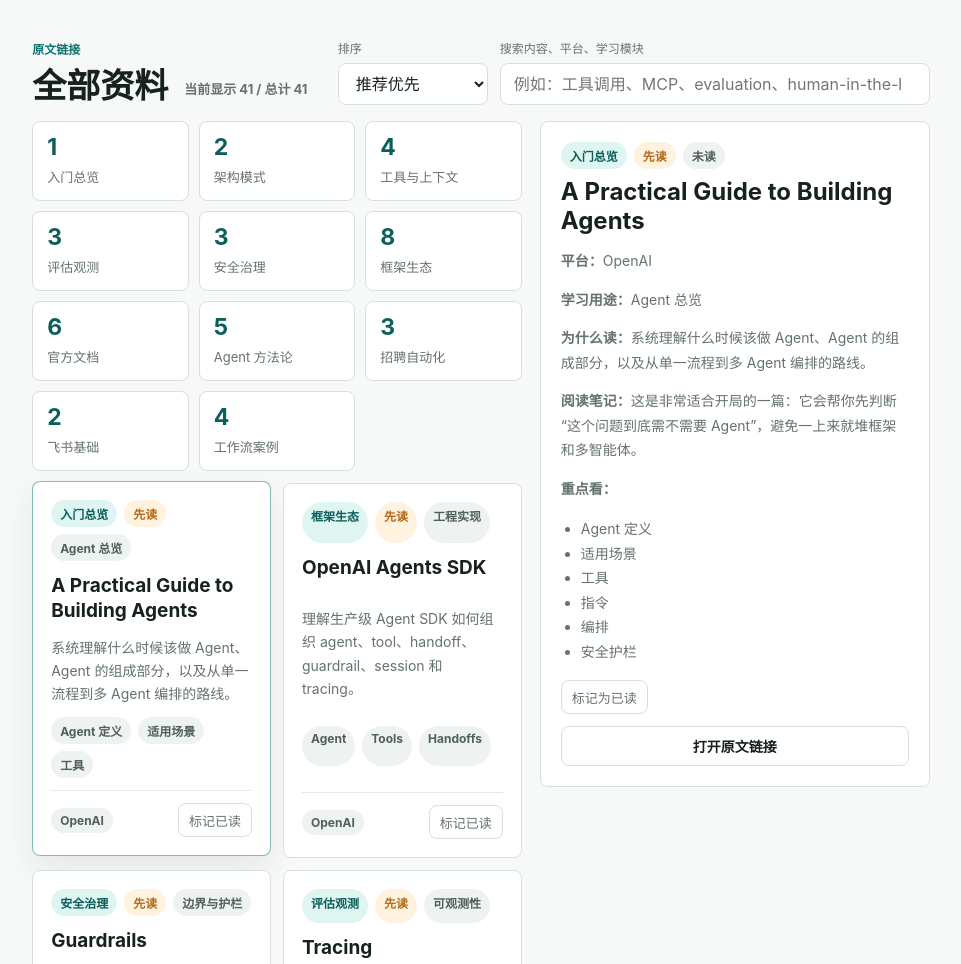
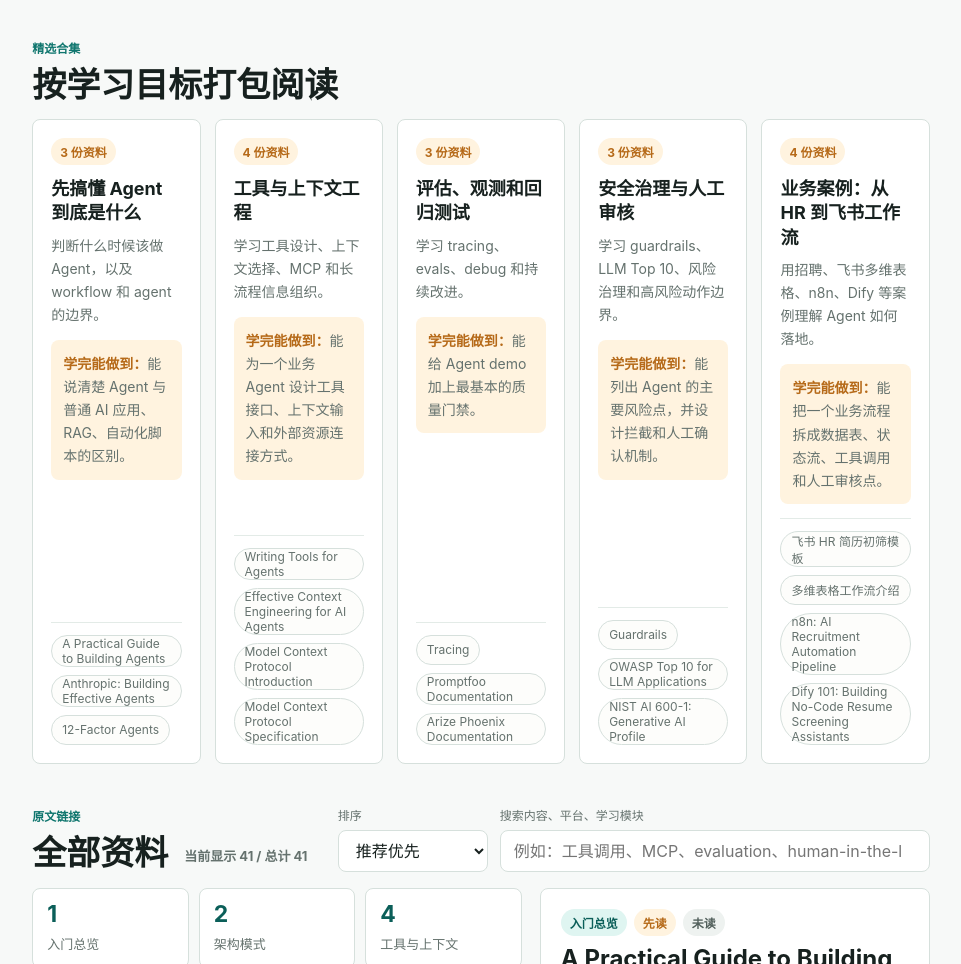
Before and after one commit to siuserxiaowei/hr-agent-reading-hub, a website with bundled scripts: page index.html in a window 1280 px wide. Shown: the part 810-1774 px from the top of the page, without its empty margins (299-1260 px from the left). Built offline with nearby package versions, Linux system fonts and the light colour scheme.

Commit message:
Add curated Agent study collections

```diff
--- /dev/null
+++ b/data/collections.js
@@ -0,0 +1,37 @@
+export const collections = [
+  {
+    id: "agent-foundations",
+    title: "先搞懂 Agent 到底是什么",
+    description: "判断什么时候该做 Agent，以及 workflow 和 agent 的边界。",
+    outcome: "能说清楚 Agent 与普通 AI 应用、RAG、自动化脚本的区别。",
+    sourceIds: ["openai-practical-guide-agents", "anthropic-effective-agents", "twelve-factor-agents"],
+  },
+  {
+    id: "tools-context",
+    title: "工具与上下文工程",
+    description: "学习工具设计、上下文选择、MCP 和长流程信息组织。",
+    outcome: "能为一个业务 Agent 设计工具接口、上下文输入和外部资源连接方式。",
+    sourceIds: ["anthropic-writing-tools", "anthropic-context-engineering", "mcp-intro", "mcp-spec"],
+  },
+  {
+    id: "evals-observability",
+    title: "评估、观测和回归测试",
+    description: "学习 tracing、evals、debug 和持续改进。",
+    outcome: "能给 Agent demo 加上最基本的质量门禁。",
+    sourceIds: ["openai-tracing", "promptfoo-evals", "arize-phoenix"],
+  },
+  {
+    id: "safety-governance",
+    title: "安全治理与人工审核",
+    description: "学习 guardrails、LLM Top 10、风险治理和高风险动作边界。",
+    outcome: "能列出 Agent 的主要风险点，并设计拦截和人工确认机制。",
+    sourceIds: ["openai-guardrails", "owasp-llm-top10", "nist-genai-profile"],
+  },
+  {
+    id: "business-cases",
+    title: "业务案例：从 HR 到飞书工作流",
+    description: "用招聘、飞书多维表格、n8n、Dify 等案例理解 Agent 如何落地。",
+    outcome: "能把一个业务流程拆成数据表、状态流、工具调用和人工审核点。",
+    sourceIds: ["feishu-resume-template", "feishu-base-workflow", "n8n-recruitment-pipeline", "dify-resume-screening"],
+  },
+];
--- a/index.html
+++ b/index.html
@@ -88,6 +88,16 @@
           </article>
         </section>
 
+        <section id="collections" class="collections-section">
+          <div class="section-heading">
+            <div>
+              <p class="section-kicker">精选合集</p>
+              <h2>按学习目标打包阅读</h2>
+            </div>
+          </div>
+          <div id="collectionCards" class="collection-grid"></div>
+        </section>
+
         <section id="sources" class="workspace">
           <div class="section-heading">
             <div>
--- a/js/app.js
+++ b/js/app.js
@@ -1,4 +1,5 @@
 import { learningPaths } from "../data/learning-paths.js";
+import { collections } from "../data/collections.js";
 import { sources } from "../data/sources.js";
 import { candidates, categories, firstPartyPlatformNames } from "../data/taxonomy.js";
 import { createInitialState, filterSources, getSourceById, saveReadState } from "./state.js";
@@ -22,6 +23,7 @@ const elements = {
   officialCount: document.querySelector("#officialCount"),
   readCount: document.querySelector("#readCount"),
   progressCount: document.querySelector("#progressCount"),
+  collectionCards: document.querySelector("#collectionCards"),
   sourcesSection: document.querySelector("#sources"),
 };
 
@@ -94,6 +96,7 @@ function render() {
     categories,
     candidates,
     learningPaths,
+    collections,
     firstPartyPlatformNames,
     state,
     elements,
--- a/js/render.js
+++ b/js/render.js
@@ -6,6 +6,7 @@ export function renderApp(context) {
   renderFilters(context);
   renderStatusFilters(context);
   renderMetrics(context);
+  renderCollections(context);
   renderSourceSummary(context);
   renderCards(context);
   renderReader(context);
@@ -80,6 +81,42 @@ function renderMetrics({ sources, firstPartyPlatformNames, state, elements }) {
   elements.officialCount.textContent = String(official);
   elements.readCount.textContent = String(readCount);
   elements.progressCount.textContent = `${progress}%`;
+}
+
+function renderCollections({ sources, collections, elements, actions }) {
+  if (!elements.collectionCards || !collections?.length) return;
+
+  elements.collectionCards.innerHTML = collections
+    .map((collection) => {
+      const sourceButtons = collection.sourceIds
+        .map((id) => {
+          const source = getSourceById(sources, id);
+          if (!source) return "";
+          return `<button data-collection-source="${id}">${source.title}</button>`;
+        })
+        .join("");
+
+      return `
+        <article class="collection-card">
+          <div>
+            <span class="tag secondary">${collection.sourceIds.length} 份资料</span>
+            <h3>${collection.title}</h3>
+            <p>${collection.description}</p>
+          </div>
+          <p class="collection-outcome"><strong>学完能做到：</strong>${collection.outcome}</p>
+          <div class="collection-links">
+            ${sourceButtons}
+          </div>
+        </article>
+      `;
+    })
+    .join("");
+
+  elements.collectionCards.querySelectorAll("[data-collection-source]").forEach((button) => {
+    button.addEventListener("click", () => {
+      actions.onJumpSource(button.dataset.collectionSource);
+    });
+  });
 }
 
 function renderSourceSummary({ sources, categories, state, elements }) {
--- a/styles.css
+++ b/styles.css
@@ -284,6 +284,7 @@ select {
 }
 
 .workspace,
+.collections-section,
 .course-section,
 .guardrail-section,
 .candidate-section {
@@ -358,6 +359,75 @@ select {
 .search-box input:focus {
   border-color: var(--teal);
   box-shadow: 0 0 0 3px rgba(15, 118, 110, 0.12);
+}
+
+.collection-grid {
+  display: grid;
+  gap: 14px;
+  grid-template-columns: repeat(5, minmax(0, 1fr));
+  margin-bottom: 42px;
+}
+
+.collection-card {
+  background: #fff;
+  border: 1px solid var(--line);
+  border-radius: var(--radius);
+  display: flex;
+  flex-direction: column;
+  gap: 14px;
+  min-height: 100%;
+  padding: 18px;
+}
+
+.collection-card h3 {
+  font-size: 18px;
+  line-height: 1.35;
+  margin: 12px 0 8px;
+}
+
+.collection-card p {
+  color: var(--muted);
+  font-size: 14px;
+  line-height: 1.65;
+  margin: 0;
+}
+
+.collection-outcome {
+  background: var(--amber-soft);
+  border-radius: var(--radius);
+  padding: 12px;
+}
+
+.collection-outcome strong {
+  color: var(--amber);
+}
+
+.collection-links {
+  border-top: 1px solid var(--soft);
+  display: flex;
+  flex-wrap: wrap;
+  gap: 8px;
+  margin-top: auto;
+  padding-top: 12px;
+}
+
+.collection-links button {
+  background: var(--paper-strong);
+  border: 1px solid var(--line);
+  border-radius: 999px;
+  color: var(--muted);
+  cursor: pointer;
+  font-size: 12px;
+  min-height: 30px;
+  padding: 0 10px;
+  text-align: left;
+}
+
+.collection-links button:hover,
+.collection-links button:focus-visible {
+  border-color: rgba(15, 118, 110, 0.5);
+  color: var(--teal-strong);
+  outline: none;
 }
 
 .workspace-layout {
@@ -680,6 +750,10 @@ select {
     grid-template-columns: 1fr;
   }
 
+  .collection-grid {
+    grid-template-columns: repeat(2, minmax(0, 1fr));
+  }
+
   .reader-panel {
     position: relative;
     top: 0;
@@ -723,6 +797,7 @@ select {
 
   .hero-grid,
   .metrics-row,
+  .collection-grid,
   .cards-grid,
   .guardrail-grid {
     grid-template-columns: 1fr;
```
